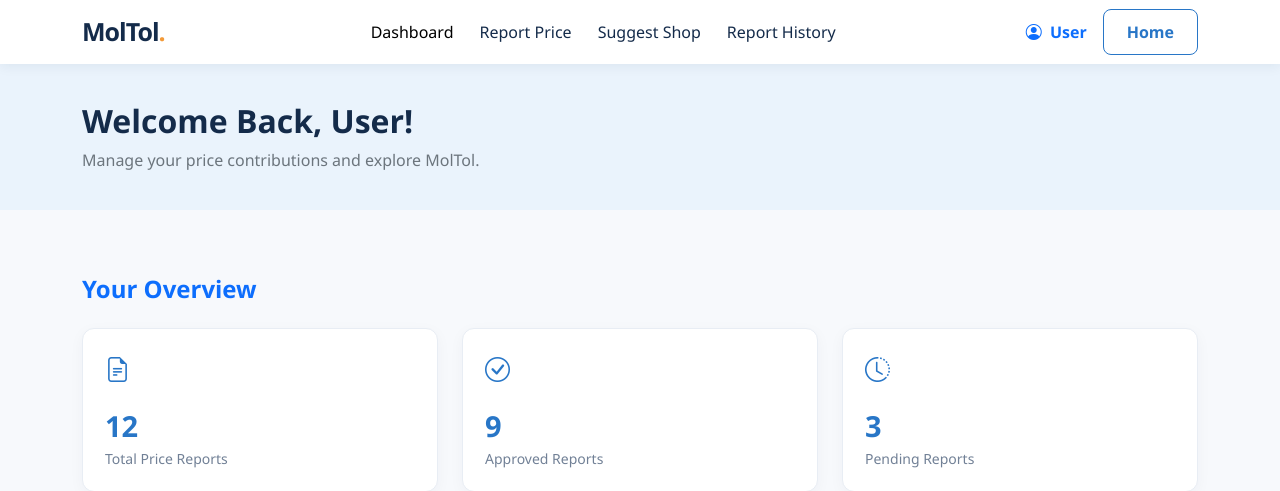
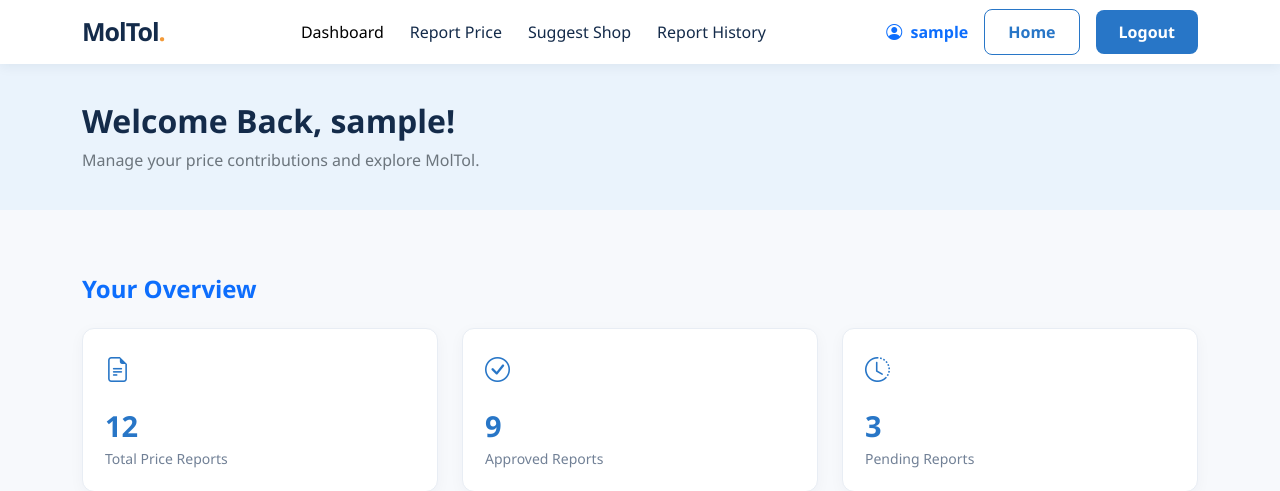
Before and after one commit to 4hmad69/MolTol, an ASP.NET Core app: page /User in a window 1280 px wide. Shown: the top 491 px of the page. Run offline with ASP.NET Core 8, Linux system fonts and the light colour scheme; the visitor is signed in with stand-in values (Sample User, id 1); the project's own start-up code is not run, and a stand-in starts its controllers and pages.

Commit message:
Implement dynamic navigation and Identity logout

```diff
--- a/Views/Home/Index.cshtml
+++ b/Views/Home/Index.cshtml
@@ -35,7 +35,7 @@
                         <i class="bi bi-arrow-right ms-1"></i>
                     </a>
 
-                    <a asp-controller="Account" asp-action="Register"
+                    <a asp-area="Identity" asp-page="/Account/Register"
                        class="btn btn-outline-custom">
                         Join MolTol
                     </a>
@@ -262,7 +262,7 @@
 
         <div class="text-center mt-4">
 
-            <a asp-controller="Account" asp-action="Register"
+            <a asp-area="Identity" asp-page="/Account/Register"
                class="btn btn-primary-custom">
                 Create Account to Participate
             </a>
--- a/Views/Shared/_PublicNavbar.cshtml
+++ b/Views/Shared/_PublicNavbar.cshtml
@@ -28,11 +28,11 @@
             </ul>
 
             <div class="d-flex gap-2">
-                <a asp-controller="Account" asp-action="Login" class="btn btn-outline-custom">
+                <a asp-area="Identity" asp-page="/Account/Login" class="btn btn-outline-custom">
                     Login
                 </a>
 
-                <a asp-controller="Account" asp-action="Register" class="btn btn-primary-custom">
+                <a asp-area="Identity" asp-page="/Account/Register" class="btn btn-primary-custom">
                     Sign Up
                 </a>
             </div>
--- a/Views/Shared/_UserNavbar.cshtml
+++ b/Views/Shared/_UserNavbar.cshtml
@@ -1,6 +1,5 @@
 
 <nav class="navbar navbar-expand-lg sticky-top">
-
     <div class="container">
 
         <a class="navbar-brand" asp-controller="User" asp-action="Index">
@@ -9,9 +8,7 @@
 
         <button class="navbar-toggler" type="button"
                 data-bs-toggle="collapse" data-bs-target="#userNavbar">
-
             <span class="navbar-toggler-icon"></span>
-
         </button>
 
         <div class="collapse navbar-collapse" id="userNavbar">
@@ -48,7 +45,7 @@
 
                 <span class="fw-semibold text-primary">
                     <i class="bi bi-person-circle me-1"></i>
-                    User
+                    @User.Identity?.Name
                 </span>
 
                 <a asp-controller="Home" asp-action="Index"
@@ -56,10 +53,17 @@
                     Home
                 </a>
 
+                <form asp-area="Identity" asp-page="/Account/Logout"
+                      asp-route-returnUrl="/"
+                      method="post">
+                    <button type="submit" class="btn btn-primary-custom">
+                        Logout
+                    </button>
+                </form>
+
             </div>
 
         </div>
 
     </div>
-
 </nav>
--- a/Views/User/Index.cshtml
+++ b/Views/User/Index.cshtml
@@ -9,7 +9,7 @@
     <div class="container">
 
         <h2 class="dashboard-title">
-            Welcome Back, User!
+            Welcome Back, @User.Identity?.Name!
         </h2>
 
         <p class="text-secondary mb-0">
```
Also changed, not shown: Views/Shared/_AdminNavbar.cshtml (+9 -3 lines).
